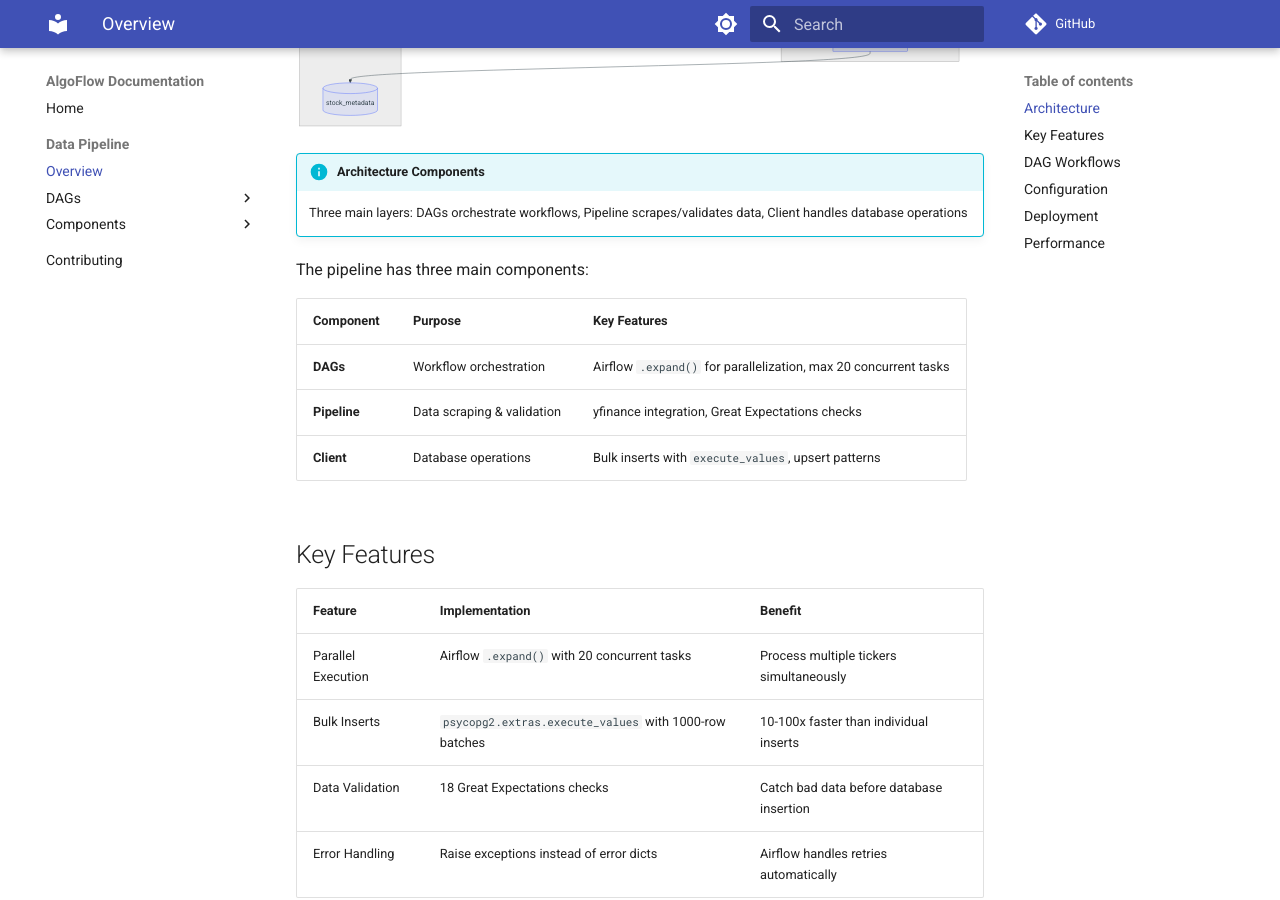
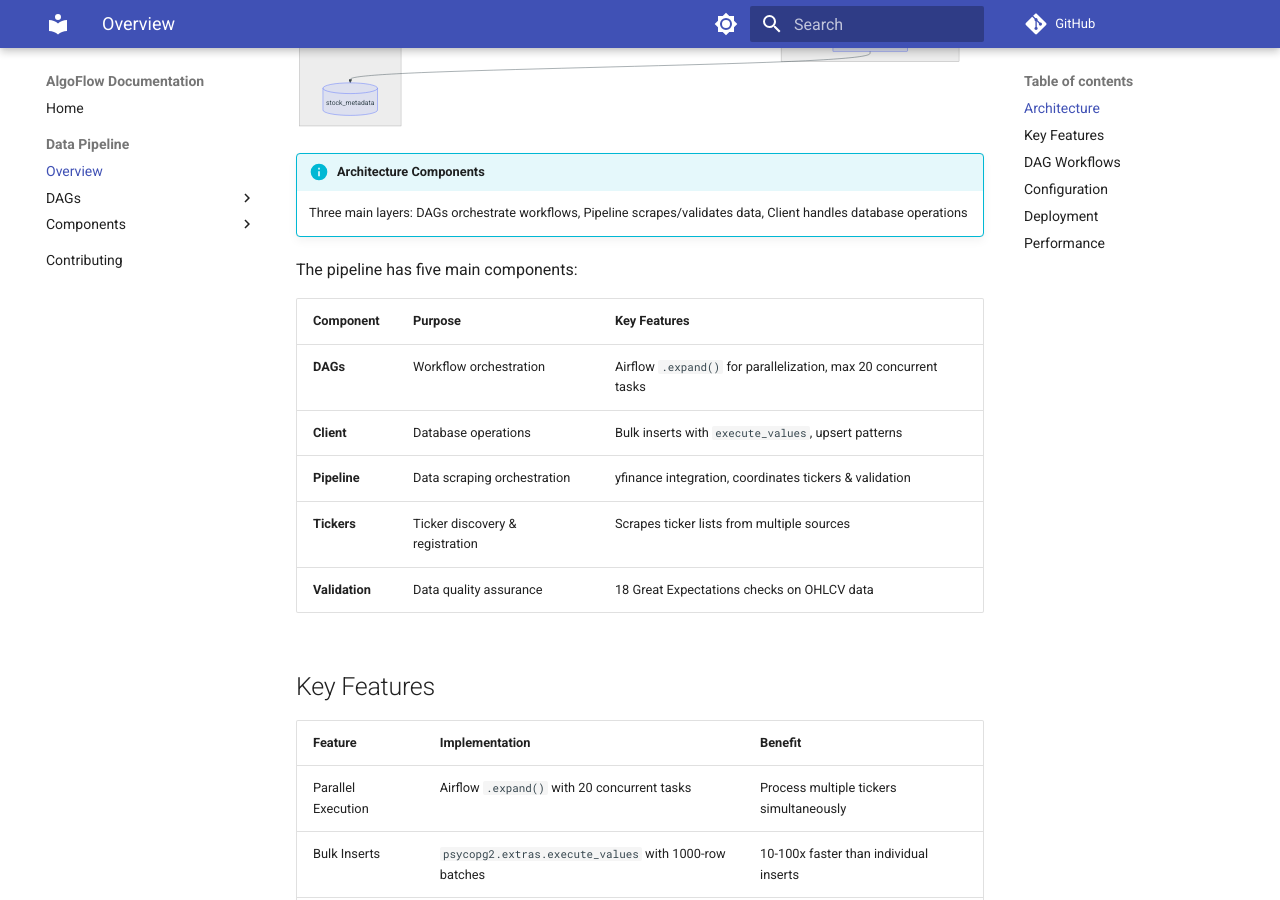
Before and after one commit to algoflow-quant/algoflow, an MkDocs documentation site: the page built from docs/data_pipeline/overview.md, in a window 1280 px wide and 900 px high, scrolled down 821 px. Built offline with MkDocs 1.6.1 and Material for MkDocs 9.7.7, drawn with Linux system fonts in a browser that asks for light colours; comment, search, counter and statistics services are not loaded.

```diff
--- a/docs/data_pipeline/overview.md
+++ b/docs/data_pipeline/overview.md
@@ -53,13 +53,15 @@ graph TB
 !!! info "Architecture Components"
     Three main layers: DAGs orchestrate workflows, Pipeline scrapes/validates data, Client handles database operations
 
-The pipeline has three main components:
+The pipeline has five main components:
 
 | Component | Purpose | Key Features |
 |-----------|---------|--------------|
 | **DAGs** | Workflow orchestration | Airflow `.expand()` for parallelization, max 20 concurrent tasks |
-| **Pipeline** | Data scraping & validation | yfinance integration, Great Expectations checks |
 | **Client** | Database operations | Bulk inserts with `execute_values`, upsert patterns |
+| **Pipeline** | Data scraping orchestration | yfinance integration, coordinates tickers & validation |
+| **Tickers** | Ticker discovery & registration | Scrapes ticker lists from multiple sources |
+| **Validation** | Data quality assurance | 18 Great Expectations checks on OHLCV data |
 
 ## Key Features
 
```
Also changed, not shown: docs/index.md (+4 -1 lines), docs/data_pipeline/components/yfinance_tickers.md (renamed from docs/data_pipeline/components/tickers.md), docs/data_pipeline/components/yfinance_validation.md (renamed from docs/data_pipeline/components/validation.md).
